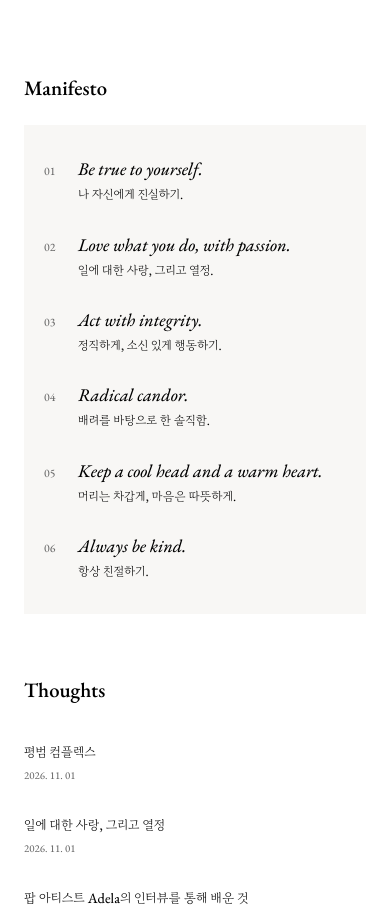
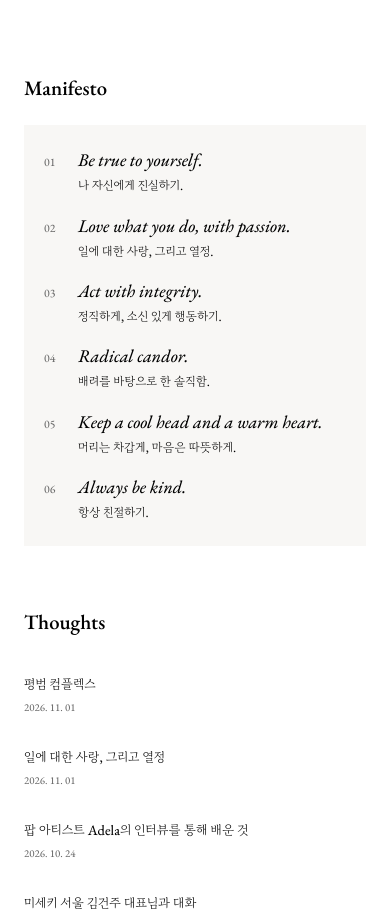
Before and after one commit to jdh4601/donghyeon.jeong, a Next.js app: page / in a window 390 px wide. Shown: the part 2084-3000 px from the top of the page. Built offline with nearby package versions, Linux system fonts and the light colour scheme; no server answers.

Commit message:
Reduce spacing between manifesto principles

```diff
--- a/src/app/globals.css
+++ b/src/app/globals.css
@@ -275,7 +275,7 @@ section {
 }
 .principles {
   list-style: none;
-  padding: 28px 32px;
+  padding: 20px 32px;
   margin: 0;
   background: var(--surface);
 }
@@ -283,7 +283,7 @@ section {
   display: flex;
   gap: 24px;
   align-items: baseline;
-  padding-block: 15px;
+  padding-block: 10px;
 }
 .principle-number {
   font-size: 10.4px;
@@ -501,11 +501,11 @@ section {
     top: -12px;
   }
   .principles {
-    padding: 18px 20px;
+    padding: 14px 20px;
   }
   .principles li {
     gap: 16px;
-    padding-block: 14px;
+    padding-block: 9px;
   }
   .principle-en {
     font-size: 16px;
```
Also changed, not shown: 1 other file (tests, documents, lock files or other folders).
